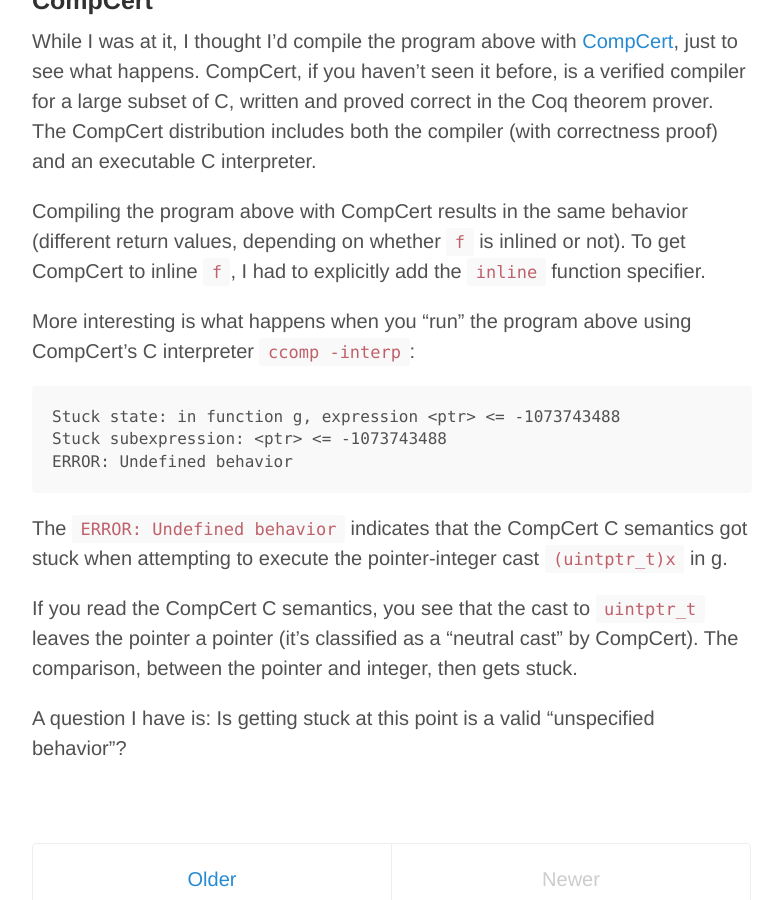
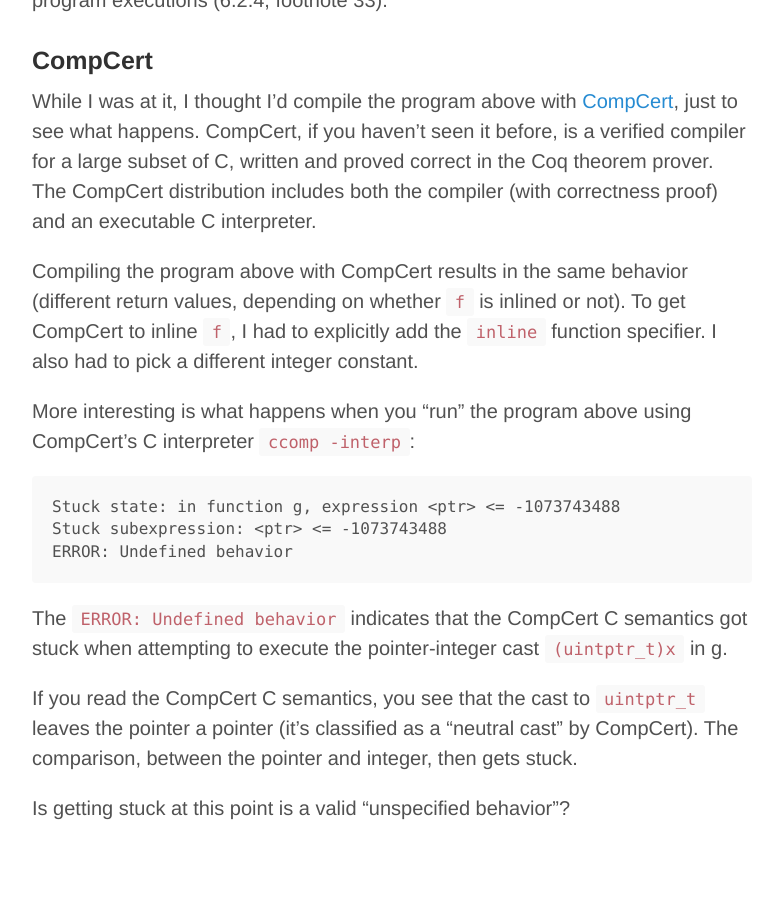
Before and after one commit to gstew5/gstew5.github.io, a Jekyll site: the page built from index.html, in a window 1280 px wide and 900 px high, scrolled down 4329 px. Shown: the whole window, without its empty margins (248-1030 px from the left). Built offline with Jekyll 4.4.1, drawn with Linux system fonts in a browser that asks for light colours; Markdown is read by kramdown in place of the engine named in the settings; the list of posts is cut into pages by our own code; some of the changed text lies outside the part shown.

Commit message:
Update 2014-07-21-implementation-defined-behavior-in-c.md

```diff
--- a/_posts/2014-07-21-implementation-defined-behavior-in-c.md
+++ b/_posts/2014-07-21-implementation-defined-behavior-in-c.md
@@ -113,7 +114,7 @@
 While I was at it, I thought I'd compile the program above with [CompCert](http://compcert.inria.fr), just to see what happens.
 CompCert, if you haven't seen it before, is a verified compiler for a large subset of C, written and proved correct in the Coq theorem prover. The CompCert distribution includes both the compiler (with correctness proof) and an executable C interpreter.
 
-Compiling the program above with CompCert results in the same behavior (different return values, depending on whether `f` is inlined or not). To get CompCert to inline `f`, I had to explicitly add the `inline` function specifier.
+Compiling the program above with CompCert results in the same behavior (different return values, depending on whether `f` is inlined or not). To get CompCert to inline `f`, I had to explicitly add the `inline` function specifier. I also had to pick a different integer constant.
 
 More interesting is what happens when you "run" the program above using CompCert's C interpreter `ccomp -interp`:
 
@@ -127,4 +128,4 @@
 
 If you read the CompCert C semantics, you see that the cast to `uintptr_t` leaves the pointer a pointer (it's classified as a "neutral cast" by CompCert). The comparison, between the pointer and integer, then gets stuck.
 
-A question I have is: Is getting stuck at this point is a valid "unspecified behavior"?
+Is getting stuck at this point is a valid "unspecified behavior"?
```
Also changed, not shown: other parts of _posts/2014-07-21-implementation-defined-behavior-in-c.md (+1 -0 lines).
